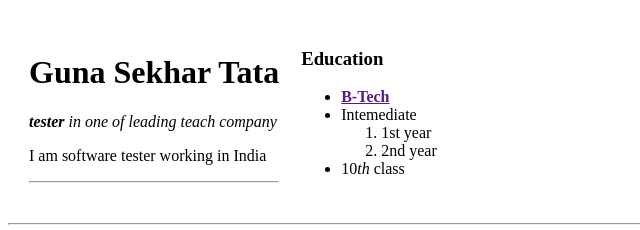
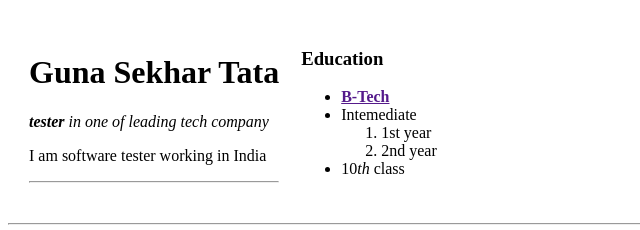
Before and after one commit to SekharG5/sample, a plain HTML site: page index.html in a window 1280 px wide. Shown: the top 230 px of the page, 0-640 px from the left. Drawn offline with Linux system fonts and the light colour scheme.

Commit message:
Update index.html

```diff
--- a/index.html
+++ b/index.html
@@ -10,7 +10,7 @@
     <table cellspacing="20" >
 <tr>
     <td><h1>Guna Sekhar Tata</h1>
-        <p><em><strong>tester</strong> in one of leading teach company</em></p>
+        <p><em><strong>tester</strong> in one of leading tech company</em></p>
         <p>I am software tester working in India</p><hr>
     </td>
     <td><h3><strong>Education</strong></h3>
```
